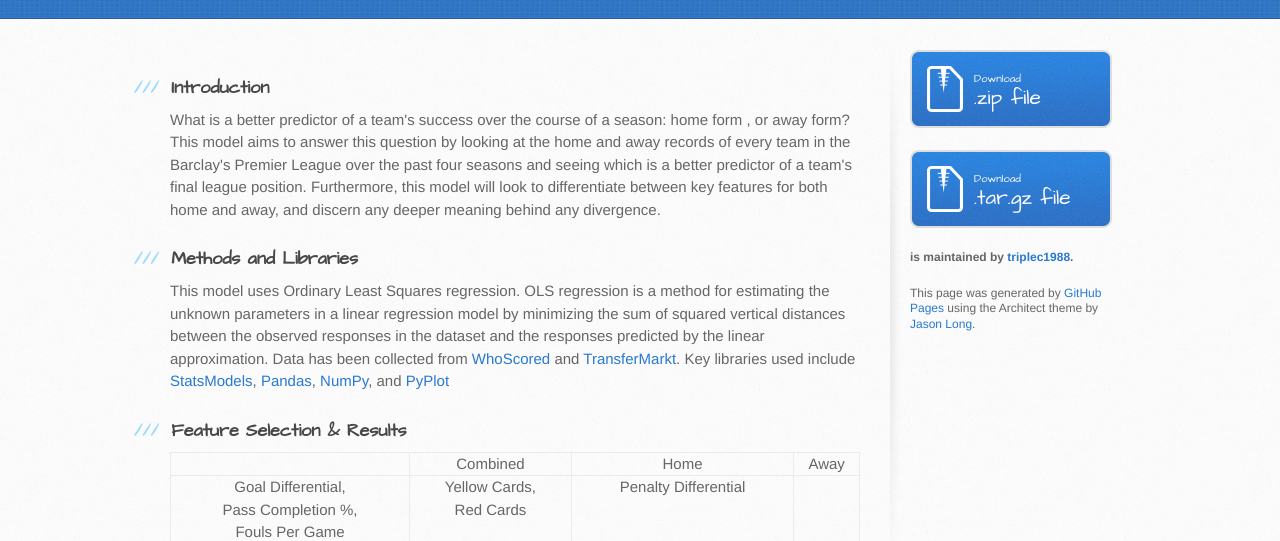
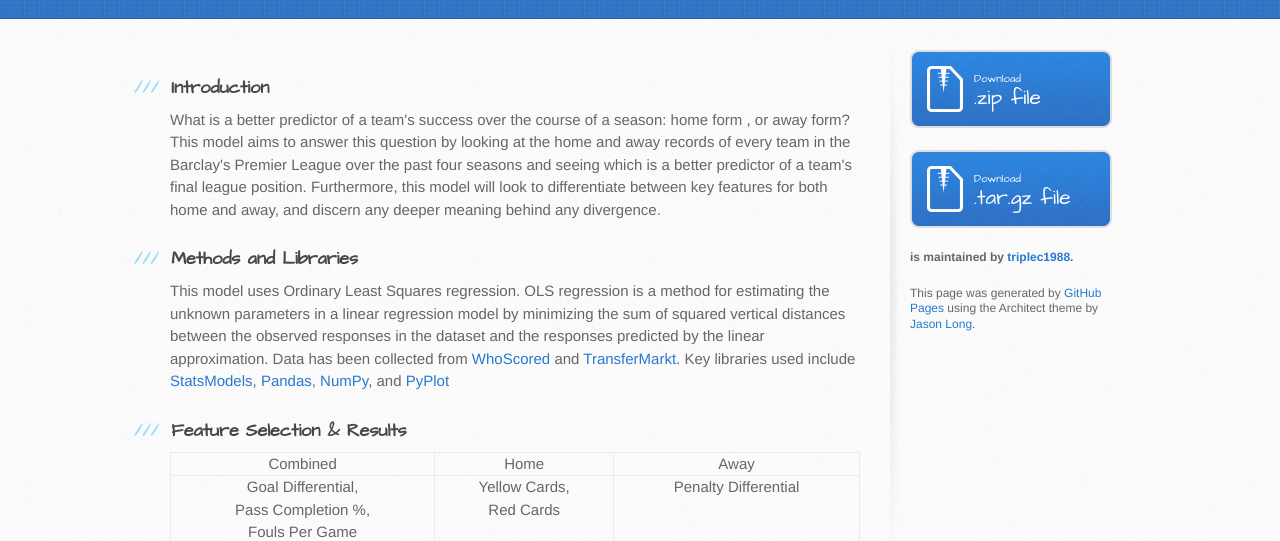
Before and after one commit to triplec1988/regressionBPL, a plain HTML site: page index.html in a window 1280 px wide. Shown: the part 288-829 px from the top of the page. Drawn offline with Linux system fonts and the light colour scheme.

Commit message:
Modified Pages

```diff
--- a/index.html
+++ b/index.html
@@ -41,12 +41,12 @@
 <h3>
 <a name="rather-drive-stick" class="anchor" href="#rather-drive-stick"><span class="octicon octicon-link"></span></a>Feature Selection &amp; Results</h3>
 
-<table>
-  <th>
+<table style="margin-bottom: 20px;">
+  <tr>
     <td>Combined</td>
     <td>Home</td>
     <td>Away</td>
-  </th>
+  </tr>
   <tr>
     <td>Goal Differential,<br>Pass Completion %,<br>Fouls Per Game</td>
     <td>Yellow Cards,<br>Red Cards</td>
```
